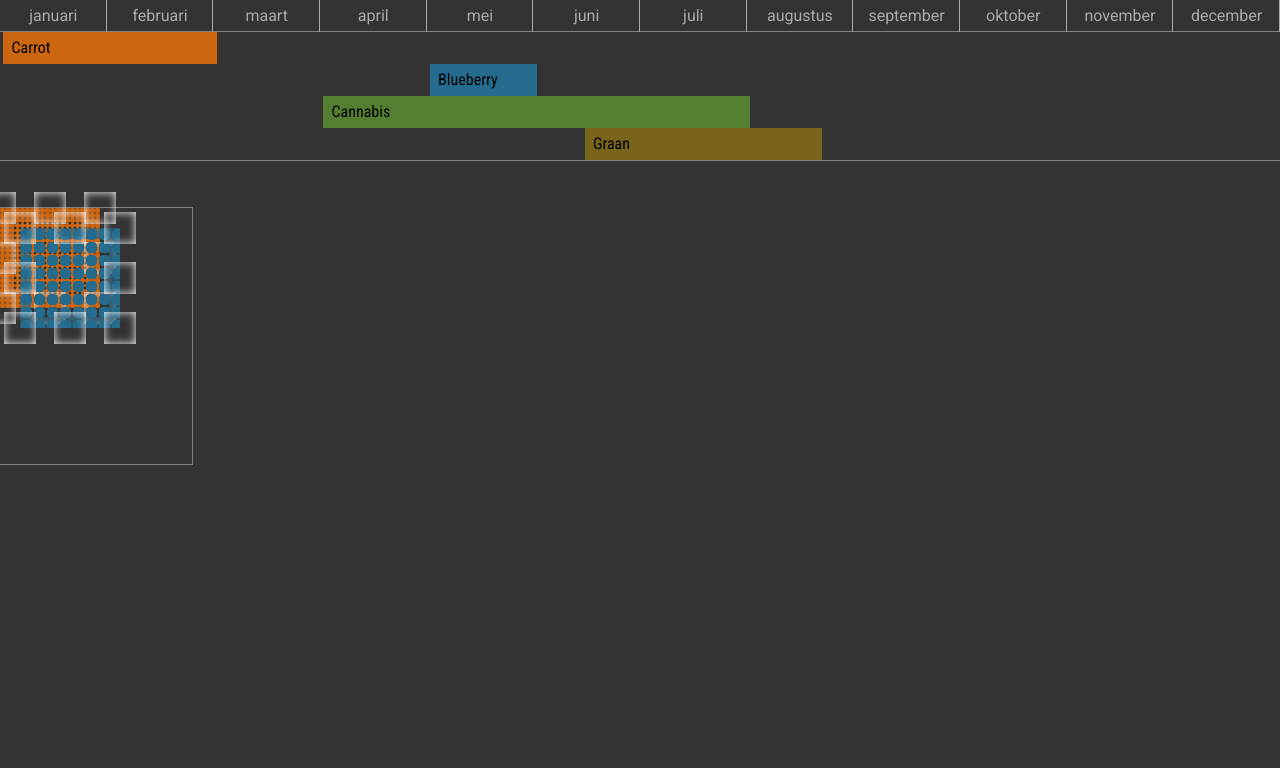
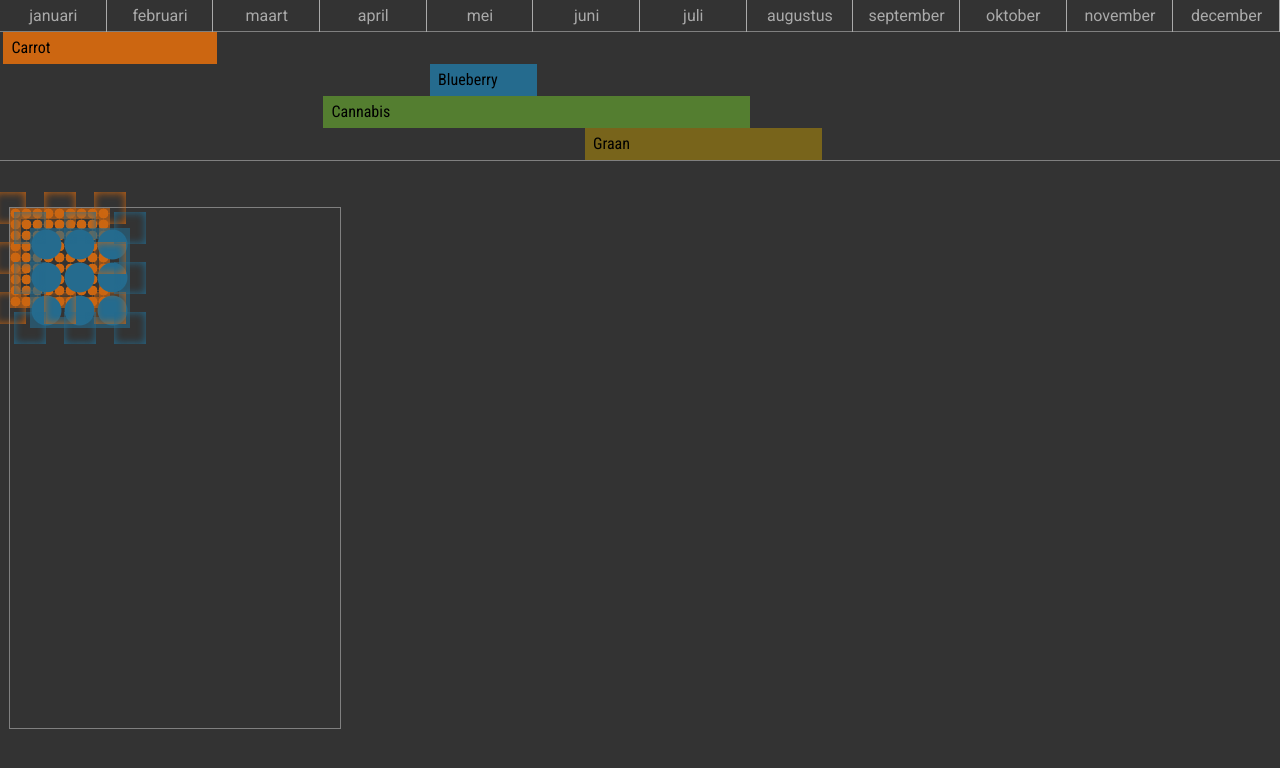
Before and after one commit to Sjeiti/grow, a React (Create React App) app: page / in a window 1280 px wide. Shown: the top 768 px of the page. Built offline with nearby package versions, Linux system fonts and the light colour scheme.

Commit message:
min/max positioning

```diff
--- a/src/App.tsx
+++ b/src/App.tsx
@@ -5,12 +5,11 @@ import {Land } from './components/Land'
 import {ScheduledPlant} from './model/ScheduledPlant'
 import {Area} from './model/Area'
 
-
 const bed:Area = {
-  x: 0,
+  x: 10,
   y: 0,
-  w: 60,
-  h: 80
+  w: 330,
+  h: 520
 }
 const differentBed:Area = {
   x: 300,
@@ -21,14 +20,14 @@ const differentBed:Area = {
 
 const schedule:ScheduledPlant[] = [
   {
-    plant: { name: 'Carrot' },
+    plant: { name: 'Carrot', size: 11 },
     bed,
     area: {x:0,y:0,w:100,h:100},
     dateRange: {from:new Date('0000-01-01'),to:new Date('0000-03-01')},
     color: '#c61'
   },
   {
-    plant: { name: 'Blueberry', size: 13 },
+    plant: { name: 'Blueberry', size: 33 },
     bed,
     area: {x:20,y:20,w:100,h:100},
     dateRange: {from:new Date('0000-05-01'),to:new Date('0000-06-01')},
--- a/src/components/Draggable.tsx
+++ b/src/components/Draggable.tsx
@@ -1,15 +1,30 @@
 import React, {useCallback, useEffect, useState, CSSProperties} from 'react'
-import {px} from '../utils/utils'
+import {px, clamp} from '../utils/utils'
 
 export function Draggable(props:{
   x:number
+  ,xmin?:number
+  ,xmax?:number
   ,y:number
+  ,ymin?:number
+  ,ymax?:number
   ,lockX?:boolean
   ,lockY?:boolean
   ,callback?:(x:number,y:number)=>void
   ,children?:any
+  ,className?:string
 }) {
-  const {x, y, lockX=false, lockY=false, callback} = props
+  const {
+    x = 0
+    ,xmin = Number.NEGATIVE_INFINITY
+    ,xmax = Number.POSITIVE_INFINITY
+    ,y = 0
+    ,ymin = Number.NEGATIVE_INFINITY
+    ,ymax = Number.POSITIVE_INFINITY
+    ,lockX=false
+    ,lockY=false
+    ,callback
+  } = props
 
   const [position, setPosition] = useState({x, y})
   const [move, setMove] = useState({x:0, y:0})
@@ -41,7 +56,10 @@ export function Draggable(props:{
 
   const windowMove = useCallback(e=>setPos(getPos(e)),[])
 
-  useEffect(()=>setPosition({x,y}),[x,y])
+  useEffect(()=>setPosition({
+     x: clamp(x, xmin, xmax)
+    ,y: clamp(y, ymin, ymax)
+  }),[x,y])
 
   useEffect(()=>{
     const {x:ox,y:oy} = lastpos
@@ -55,8 +73,8 @@ export function Draggable(props:{
   useEffect(()=>{
     const {x:ox, y:oy} = position
     const {x:mx, y:my} = move
-    const x = ox + (lockX?0:mx)
-    const y = oy + (lockY?0:my)
+    const x = clamp(ox + (lockX?0:mx), xmin, xmax)
+    const y = clamp(oy + (lockY?0:my), ymin, ymax)
     setPosition({x,y})
     callback?.(x,y)
   },[move])
@@ -89,6 +107,7 @@ export function Draggable(props:{
   }, [dragging])
 
   return <div
+      className={props.className}
       style={style}
       onTouchStart = {startDragging}
       onMouseDown = {startDragging}
--- a/src/components/Land.tsx
+++ b/src/components/Land.tsx
@@ -2,6 +2,7 @@ import styled from 'styled-components'
 import {ScheduledPlant} from '../model/ScheduledPlant'
 import {Area} from '../model/Area'
 import {PlantArea} from './PlantArea'
+import {px} from '../utils/utils'
 
 const StyledLand = styled.div`
   position: relative;
@@ -13,20 +14,16 @@ const StyledBed = styled.div`
   box-shadow: 0 0 0 1px gray;
 `
 
-function relativeSize(n:number):string {
-	return `${0.2*n}rem`
-}
-
 export function Land(attr:{bed:Area,schedule:ScheduledPlant[]}) {
 
   const {bed, schedule} = attr
   const contents = schedule.filter(plan=>plan.bed===bed)
 
   const bedStyle = {
-    left: relativeSize(bed.x),
-    top: relativeSize(bed.y),
-    width: relativeSize(bed.w),
-    height: relativeSize(bed.h)
+    left: px(bed.x),
+    top: px(bed.y),
+    width: px(bed.w),
+    height: px(bed.h)
   }
 
   return <StyledLand>
--- a/src/components/PlantArea.tsx
+++ b/src/components/PlantArea.tsx
@@ -5,6 +5,7 @@ import React, {useState, useMemo, useEffect} from 'react'
 import {Draggable} from './Draggable'
 
 
+const defaultBed = {x:0,y:0,w:100,h:100}
 const defaultArea = {x:0,y:0,w:1,h:1}
 
 const StyledPlantArea = styled.div<{plantSize:string}>`
@@ -17,17 +18,16 @@ const StyledPlantArea = styled.div<{plantSize:string}>`
   background-size: ${(props:any)=>props.plantSize};
 `
 
-// const StyledHandle = styled(Draggable)<{x:number,y:number,w:number,h:number,color:string}>`
-const StyledHandle = styled.div<{color:string,size:number}>`
+const StyledDraggable = styled(Draggable)<{color:string,size:number}>`
   width: ${props=>props.size}px;
   height: ${props=>props.size}px;
   transform: translate(-50%,-50%);
-  box-shadow: 0 0 0.5rem white inset;
-  z-index: 1;
+  box-shadow: 0 0 0.5rem ${props=>props.color} inset;
+  z-index: 999;
 `
 
 export function PlantArea(attr:{plan:ScheduledPlant}) {
-  const {plant: {name, size = 5}, area = defaultArea, color} = attr.plan
+  const {plant: {name, size = 5}, bed = defaultBed, area = defaultArea, color} = attr.plan
 
   const [x, setX] = useState(area.x)
   const [y, setY] = useState(area.y)
@@ -50,7 +50,14 @@ export function PlantArea(attr:{plan:ScheduledPlant}) {
   },[w,h])
 
   return <>
-    <Draggable {...{x,y,callback:(x,y)=>{
+    <Draggable {...{
+      x
+      ,y
+      ,xmin: 0
+      ,ymax: bed.h-h
+      ,ymin: 0
+      ,xmax: bed.w-w
+      ,callback:(x,y)=>{
         setX(x)
         setY(y)
       }}}>
@@ -63,86 +70,118 @@ export function PlantArea(attr:{plan:ScheduledPlant}) {
     </Draggable>
 
     {/*## TL ##*/}
-    <Draggable {...{
-      x
+    <StyledDraggable {...{
+      ...handleProps
+      ,x
       ,y
+      ,xmin: 0
+      ,xmax: x+w-size
+      ,ymin: 0
+      ,ymax: y+h-size
       ,callback: (xx,yy)=>{
         setX(xx)
         setY(yy)
         setW(w-xx+x)
         setH(h-yy+y)
       }
-    }}><StyledHandle {...handleProps} /></Draggable>
+    }} />
 
     {/*## BR ##*/}
-    <Draggable {...{
-      x:x+w
+    <StyledDraggable {...{
+      ...handleProps
+      ,x:x+w
       ,y:y+h
+      ,xmin: x+size
+      ,xmax: bed.w
+      ,ymin: y+size
+      ,ymax: bed.h
       ,callback: (xx,yy)=>{
         setW(xx-x)
         setH(yy-y)
       }
-    }}><StyledHandle {...handleProps} /></Draggable>
+    }} />
 
     {/*## BL ##*/}
-    <Draggable {...{
-      x
+    <StyledDraggable {...{
+      ...handleProps
+      ,x
       ,y:y+h
+      ,xmin: 0
+      ,xmax: x+w-size
+      ,ymin: y+size
+      ,ymax: bed.h
       ,callback: (xx,yy)=>{
         setX(xx)
         setW(w-xx+x)
         setH(yy-y)
       }
-    }}><StyledHandle {...handleProps} /></Draggable>
+    }} />
 
     {/*## TR ##*/}
-    <Draggable {...{
-      x:x+w
+    <StyledDraggable {...{
+      ...handleProps
+      ,x:x+w
       ,y
+      ,xmin: x+size
+      ,xmax: bed.w
+      ,ymin: 0
+      ,ymax: y+h-size
       ,callback: (xx,yy)=>{
         setY(yy)
         setW(xx-x)
         setH(h-yy+y)
       }
-    }}><StyledHandle {...handleProps} /></Draggable>
+    }} />
 
     {/*## B ##*/}
-    <Draggable {...{
-      x:x+(w)/2
+    <StyledDraggable {...{
+      ...handleProps
+      ,x:x+(w)/2
       ,y:y+h
+      ,ymin: y+size
+      ,ymax: bed.h
       ,lockX: true
       ,callback: (xx,yy)=>setH(yy-y)
-    }}><StyledHandle {...handleProps} /></Draggable>
+    }} />
 
     {/*## R ##*/}
-    <Draggable {...{
-      x:x+w
+    <StyledDraggable {...{
+      ...handleProps
+      ,x:x+w
       ,y:y+h/2
+      ,xmin: x+size
+      ,xmax: bed.w
       ,lockY: true
       ,callback: xx=>setW(xx-x)
-    }}><StyledHandle {...handleProps} /></Draggable>
+    }} />
 
     {/*## T ##*/}
-    <Draggable {...{
-      x:x+w/2
+    <StyledDraggable {...{
+      ...handleProps
+      ,x:x+w/2
       ,y
+      ,ymin: 0
+      ,ymax: y+h-size
       ,lockX: true
       ,callback: (xx,yy)=>{
         setY(yy)
         setH(h-yy+y)
       }
-    }}><StyledHandle {...handleProps} /></Draggable>
+    }} />
 
     {/*## L ##*/}
-    <Draggable {...{
-      x
+    <StyledDraggable {...{
+      ...handleProps
+      ,x
       ,y:y+h/2
+      ,xmin: 0
+      ,xmax: x+w-size
       ,lockY: true
       ,callback: xx=>{
         setX(xx)
         setW(w-xx+x)
       }
-    }}><StyledHandle {...handleProps} /></Draggable>
+    }} />
 
   </>
 }
--- a/src/utils/utils.tsx
+++ b/src/utils/utils.tsx
@@ -21,3 +21,7 @@ export function px(n:number):string {
 export function square(s:string):string {
 	return `${s} ${s}`
 }
+
+export function clamp(v:number,min:number,max:number){
+  return Math.min(Math.max(v,min),max)
+}
```
